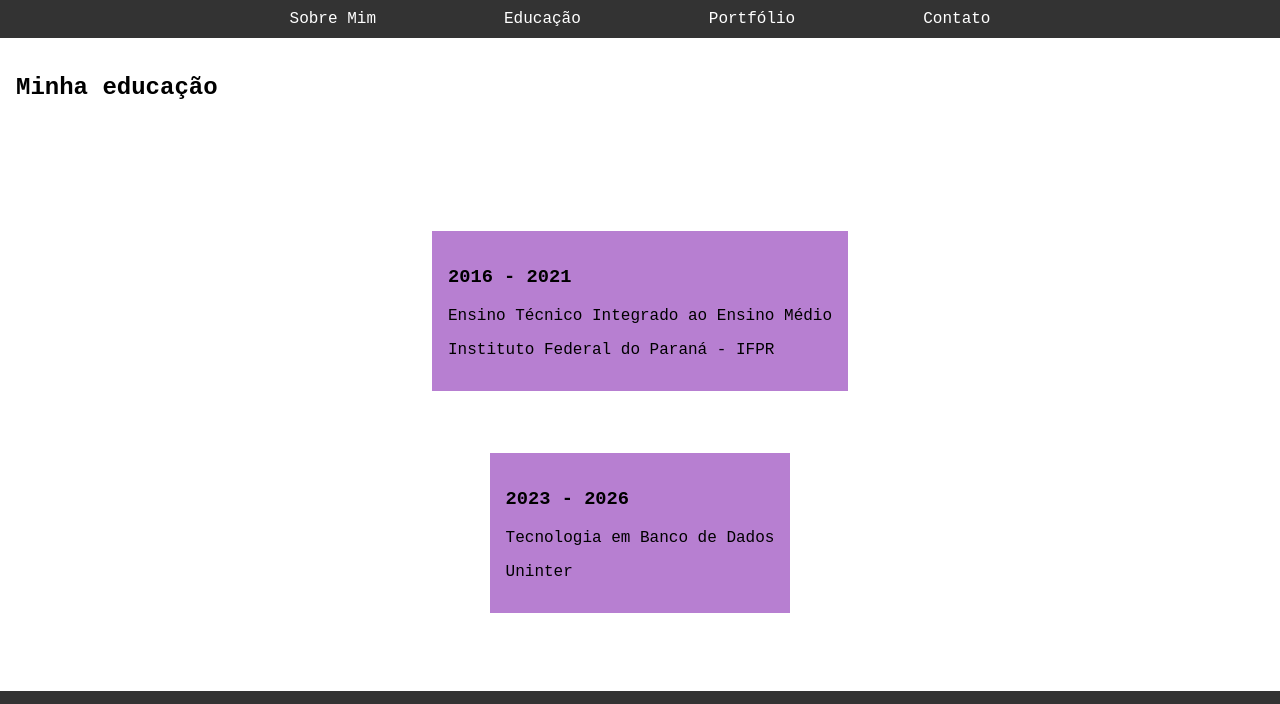
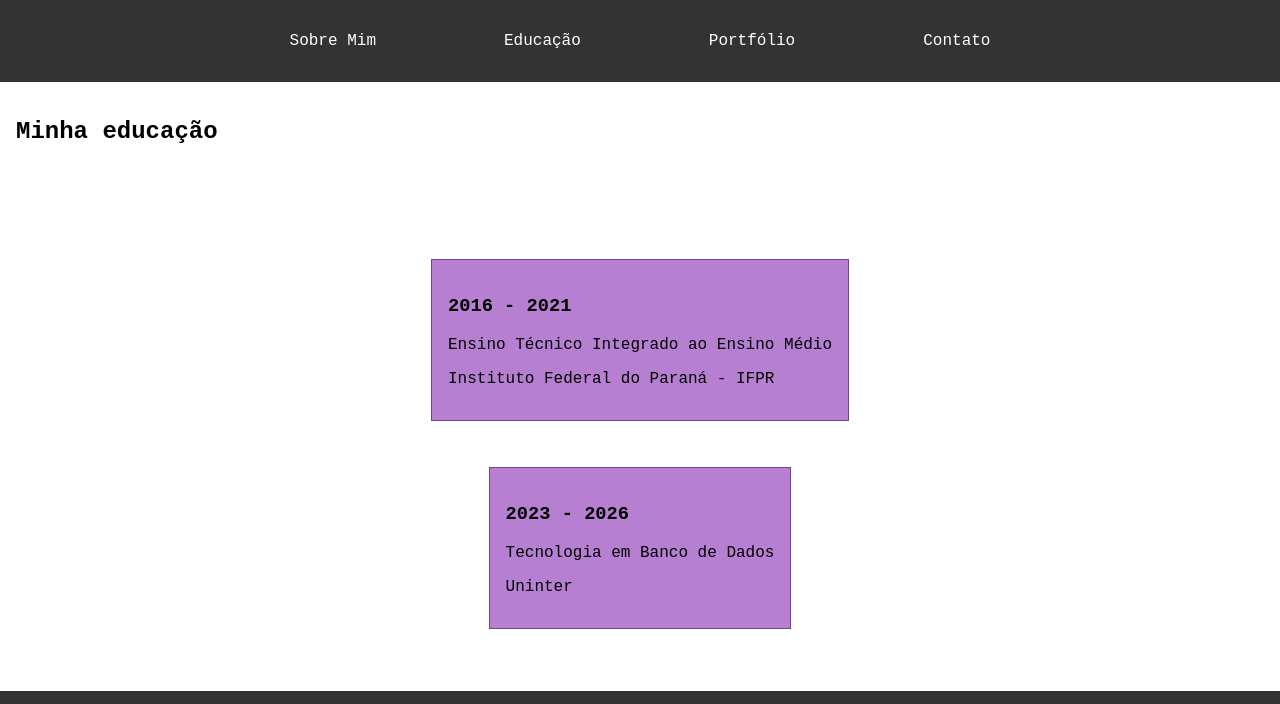
Before and after one commit to arthurantunes63/arthurantunes63.github.io, a plain HTML site: page public/education.html in a window 1280 px wide. Shown: the top 704 px of the page. Drawn offline with Linux system fonts and the light colour scheme.

Commit message:
Add: add comments and formatting code

```diff
--- a/public/education.html
+++ b/public/education.html
@@ -1,13 +1,16 @@
 <!DOCTYPE html>
-<html lang="en">
+<html lang="pt-br">
+
 <head>
     <meta charset="UTF-8">
     <meta name="viewport" content="width=device-width, initial-scale=1.0">
     <title>Educação</title>
     <link rel="stylesheet" type="text/css" href="../styles/style.css">
 </head>
+
 <body>
     <div class="container">
+        <!-- Definição da barra de navegação -->
         <nav class="menu">
             <ul>
                 <li><a href="../index.html" class="button">Sobre Mim</a></li>
@@ -19,6 +22,7 @@
         <header>
             <h2>Minha educação</h2>
         </header>
+        <!-- Definição da linha do tempo com cards indicando cada etapa de ensino -->
         <main class="timeline">
             <span>
                 <h3>2016 - 2021</h3>
@@ -31,10 +35,13 @@
                 <p>Uninter</p>
             </span>
         </main>
+        <!-- Definição do rodapé contendo uma marca d'água e ícones de rede sociais com hyperlinks para acessá-las -->
         <footer>
             <div class="social-media">
-                <a href="https://www.linkedin.com/in/arthur-antunes-ribeiro-machado/" target="_blank"><img src="./assets/linkedin_icon.svg" alt="LinkedIn"></a>
-                <a href="https://github.com/arthurantunes63" target="_blank"><img src="./assets/github_icon.svg" alt="GitHub"></a>
+                <a href="https://www.linkedin.com/in/arthur-antunes-ribeiro-machado/" target="_blank"><img
+                        src="./assets/linkedin_icon.svg" alt="LinkedIn"></a>
+                <a href="https://github.com/arthurantunes63" target="_blank"><img src="./assets/github_icon.svg"
+                        alt="GitHub"></a>
             </div>
             <div class="watermark">
                 2024 Arthur Antunes Ribeiro Machado. Todos os direitos reservados.
@@ -43,4 +50,5 @@
     </div>
 
 </body>
+
 </html>
--- a/styles/style.css
+++ b/styles/style.css
@@ -1,5 +1,5 @@
 body {
-    font-family:'Courier New', Courier, monospace;
+    font-family: 'Courier New', Courier, monospace;
     margin: 0;
     padding: 0;
 }
@@ -110,7 +110,7 @@ textarea {
     border: 1px solid #ccc;
     border-radius: 4px;
     font-size: 1rem;
-    font-family:'Courier New', Courier, monospace;
+    font-family: 'Courier New', Courier, monospace;
 }
 
 input[type="submit"] {
@@ -123,7 +123,7 @@ input[type="submit"] {
     font-size: 1rem;
     cursor: pointer;
     transition: background-color 0.3s;
-    font-family:'Courier New', Courier, monospace;
+    font-family: 'Courier New', Courier, monospace;
 }
 
 input[type="submit"]:hover {
@@ -152,12 +152,22 @@ textarea {
     width: 50vh;
     height: fit-content;
 }
+
 .project img {
     max-width: 100%;
     border-radius: 5px;
 }
+
 .project h3 {
     margin-top: 0;
+}
+
+.menu {
+    display: flex;
+    flex-wrap: wrap;
+    padding: 2rem;
+    justify-content: center;
+    margin: 0;
 }
 
 /* Definições de estilo para compor os itens que
@@ -171,8 +181,9 @@ irão compor a linha do tempo de minha educação
     align-items: center;
 }
 
-.timeline > span {
+.timeline>span {
     background-color: #b77fd1;
+    border: 1px solid #6f4882;
     padding: 2vh;
 }
 
@@ -185,7 +196,7 @@ Definições específicas para a introdução em index.html
     justify-content: center;
 }
 
-.introduction > img {
+.introduction>img {
     width: 25vw;
 }
 
```
Also changed, not shown: index.html (+32 -11 lines), public/contact.html (+18 -5 lines), public/portfolio.html (+22 -6 lines). Lines whose indentation alone changed are shown as unchanged.
